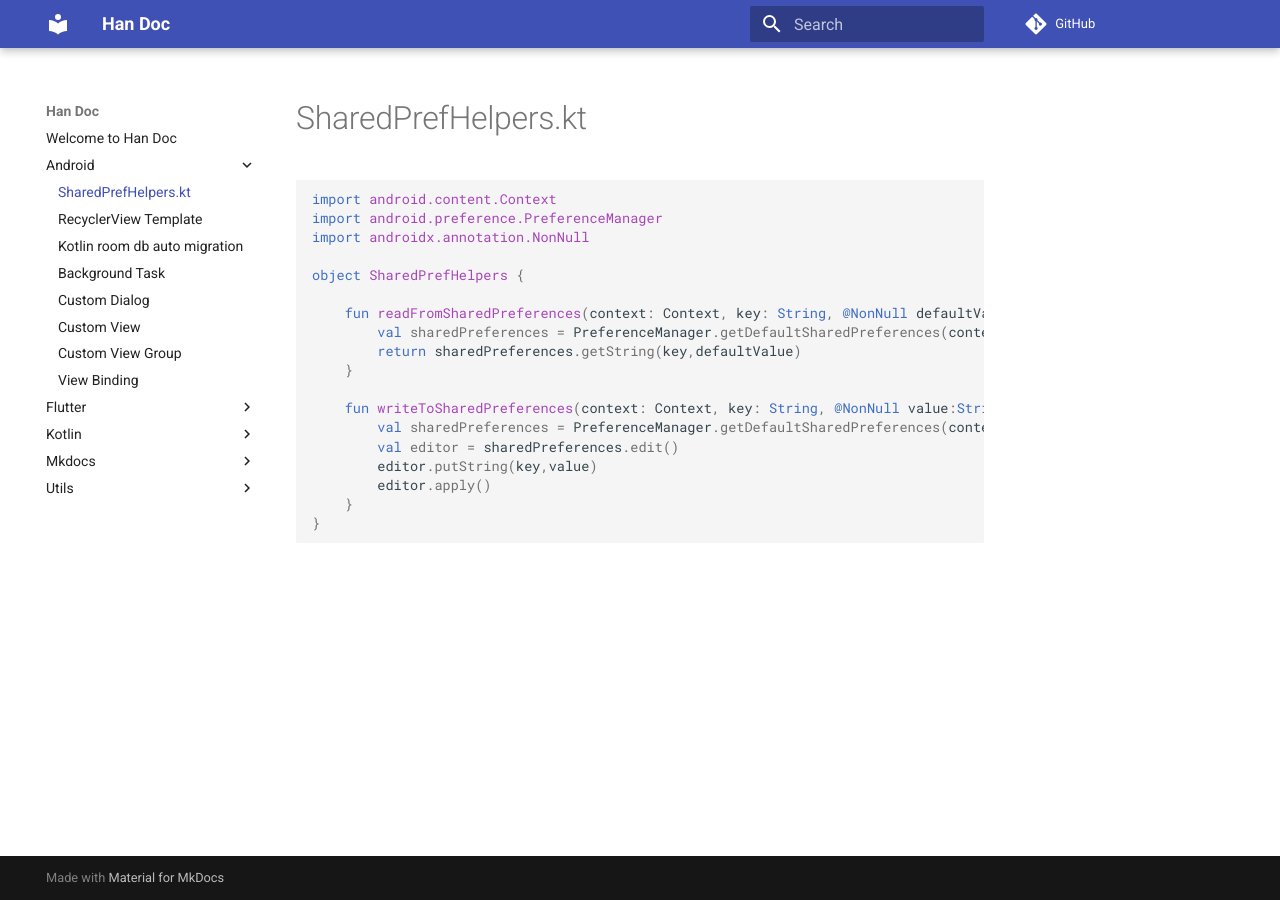
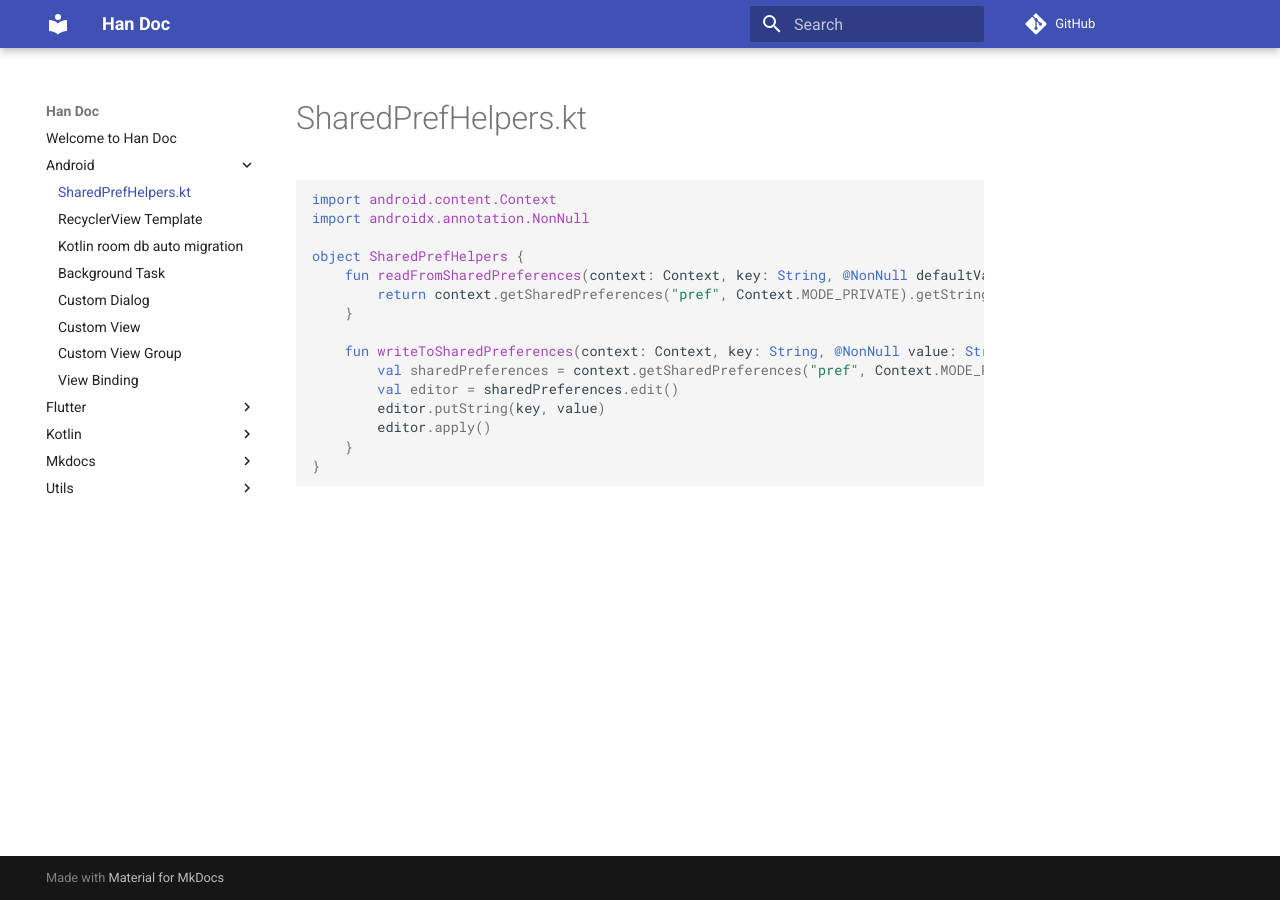
Before and after one commit to handemirer/handoc, an MkDocs documentation site: the page built from docs/Android/SharedPrefHelpers.md, in a window 1280 px wide. Built offline with MkDocs 1.6.1 and Material for MkDocs 9.7.7, drawn with Linux system fonts in a browser that asks for light colours; comment, search, counter and statistics services are not loaded.

Commit message:
Update SharedPrefHelpers.md

````diff
--- a/docs/Android/SharedPrefHelpers.md
+++ b/docs/Android/SharedPrefHelpers.md
@@ -2,20 +2,17 @@
 
 ``` kotlin
 import android.content.Context
-import android.preference.PreferenceManager
 import androidx.annotation.NonNull
 
 object SharedPrefHelpers {
-
-    fun readFromSharedPreferences(context: Context, key: String, @NonNull defaultValue:String) : String? {
-        val sharedPreferences = PreferenceManager.getDefaultSharedPreferences(context)
-        return sharedPreferences.getString(key,defaultValue)
+    fun readFromSharedPreferences(context: Context, key: String, @NonNull defaultValue: String): String? {
+        return context.getSharedPreferences("pref", Context.MODE_PRIVATE).getString(key, defaultValue)
     }
 
-    fun writeToSharedPreferences(context: Context, key: String, @NonNull value:String) {
-        val sharedPreferences = PreferenceManager.getDefaultSharedPreferences(context)
+    fun writeToSharedPreferences(context: Context, key: String, @NonNull value: String) {
+        val sharedPreferences = context.getSharedPreferences("pref", Context.MODE_PRIVATE)
         val editor = sharedPreferences.edit()
-        editor.putString(key,value)
+        editor.putString(key, value)
         editor.apply()
     }
 }
````
